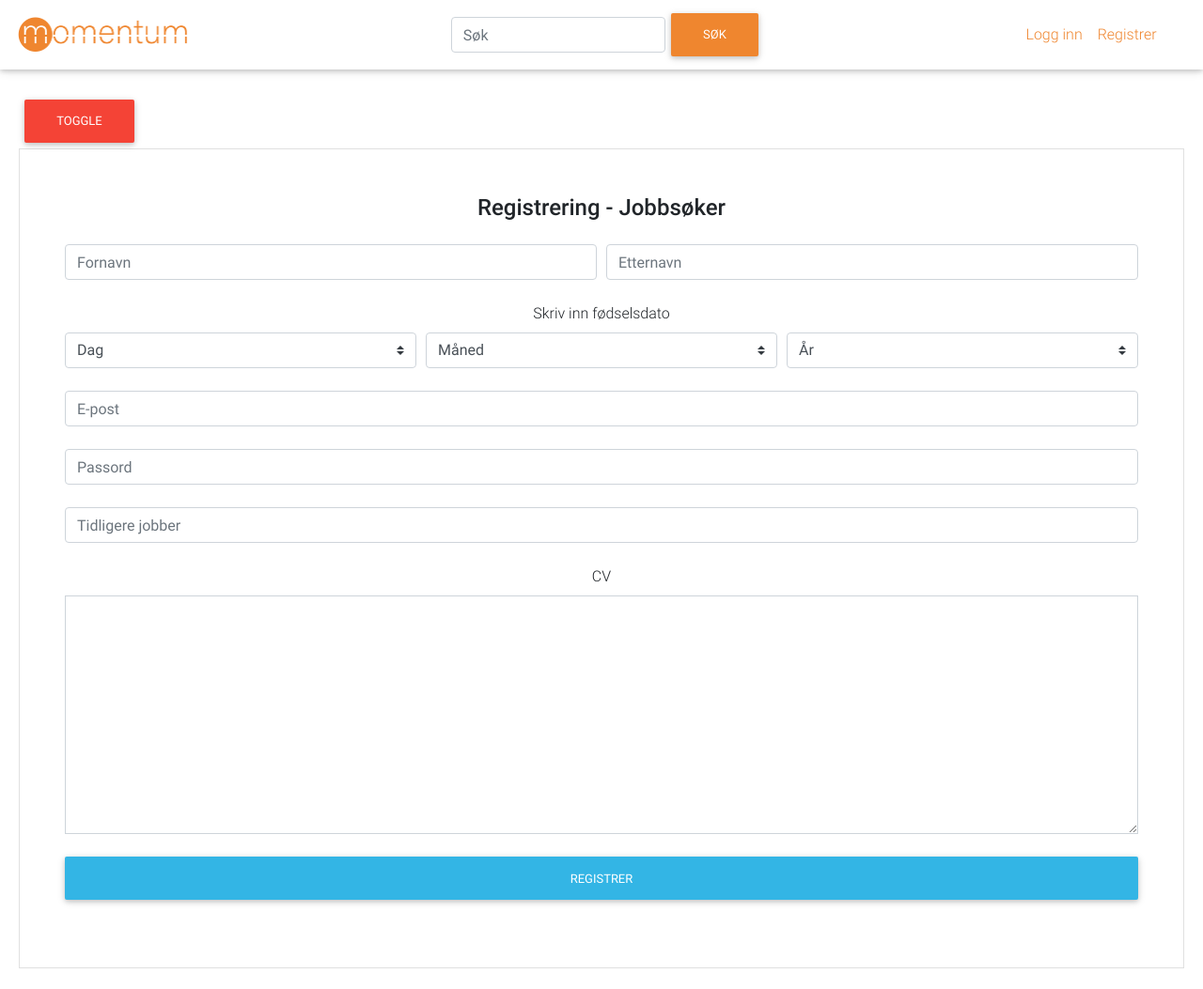
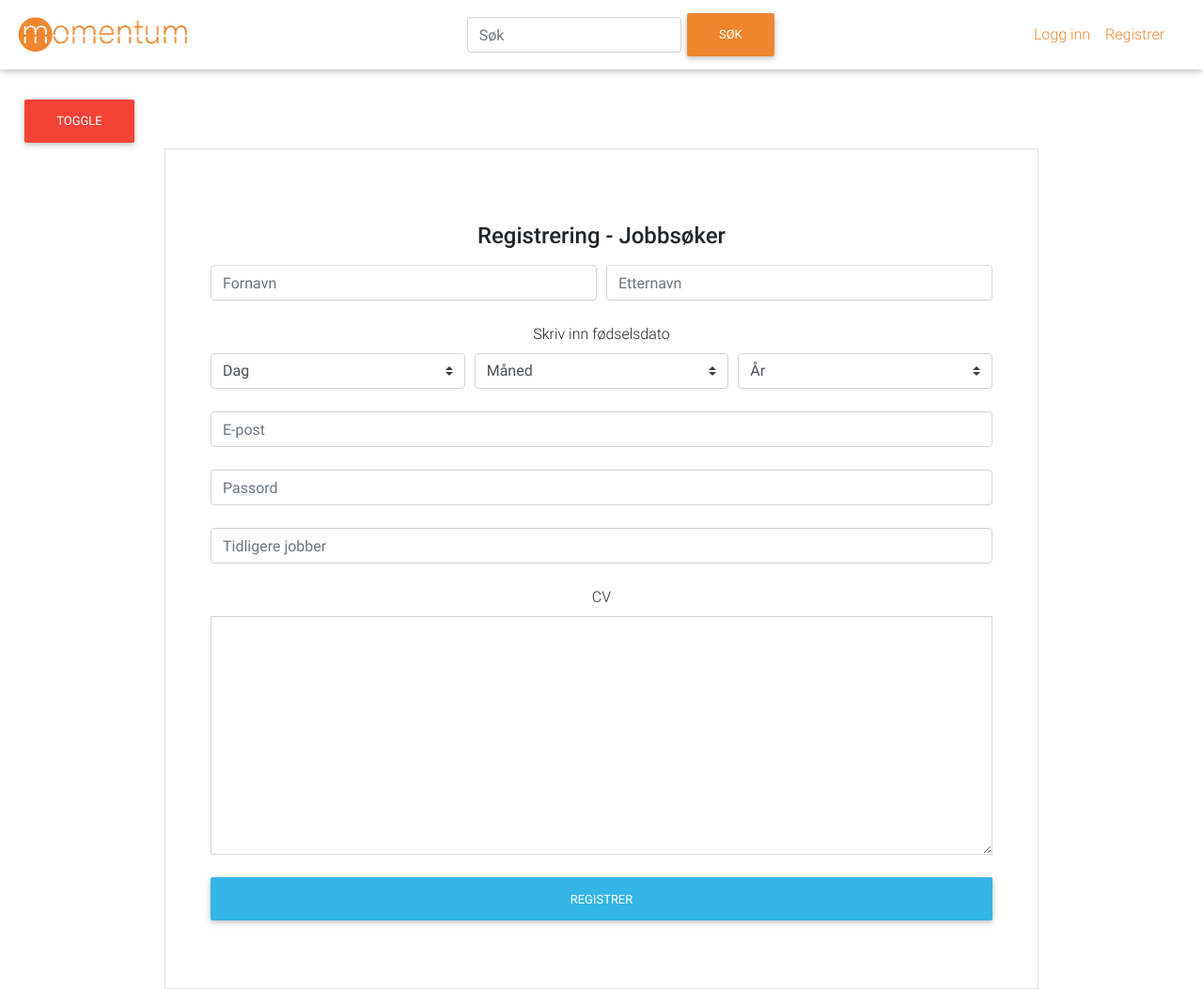
Before and after one commit to NikZy/Momentum, a Flask app: page /auth/register in a window 1280 px wide. Shown: the whole page at 94% size. Before the commit the page ends 1031 px from the top, so only its background shows below. Run offline with Flask 2, Linux system fonts and the light colour scheme; some libraries are stand-ins or nearby versions.

Commit message:
Fikset litt på registrerign

```diff
--- a/src/flaskr/auth.py
+++ b/src/flaskr/auth.py
@@ -26,11 +26,11 @@ def register():
             password = request.form['password']
 
             if(not name or not email or not password):
-                error = 'mangler obligatoriske felter'
+                error = 'Mangler obligatoriske felter'
 
             #TODO må sjekke om bruker finnes i startups også
             elif (db.session.query(models.Jobbsøker).filter_by(email=email).one_or_none()):
-                error = 'bruker finnes fra før'
+                error = 'Bruker finnes fra før'
 
             if (error is None):
                 user = models.Jobbsøker(name=name, email=email)
@@ -38,9 +38,29 @@ def register():
 
                 db.session.add(user)
                 db.session.commit()
+                return redirect(url_for('index')) # TODO endre rediregt til login siden
 
+            flash(error) # viser error i frontend
+        elif (type == 'startup'):
+            name = request.form['name']
+            email = request.form['email']
+            password = request.form['password']
+
+            if(not name or not email or not password):
+                error = 'Mangler obligatoriske felter'
+
+            #TODO må sjekke om bruker finnes i startups også
+            elif (db.session.query(models.Jobbsøker).filter_by(email=email).one_or_none()):
+                error = 'Bedrift finnes fra før'
+
+            if (error is None):
+                user = models.Jobbsøker(name=name, email=email)
+                models.set_password(user, password)
+
+                db.session.add(user)
+                db.session.commit()
                 return redirect(url_for('index')) # TODO endre rediregt til login siden
-            flash(error) # viser error i frontend
+
         flash(error)
 
     return render_template('auth/register.html')
--- a/src/flaskr/static/css/style.css
+++ b/src/flaskr/static/css/style.css
@@ -14,3 +14,8 @@ main {
 .someHeader {
     height: 75px;
 }
+
+form {
+    max-width: 75%;
+    margin: auto;
+}
--- a/src/flaskr/templates/auth/register.html
+++ b/src/flaskr/templates/auth/register.html
@@ -6,14 +6,15 @@
 
 <div id="app" style="position: relative; margin-top: 74px;">
     <button class="btn red" v-on:click=toggle>toggle</button>
-    <form v-if=vise class="text-center border border-light p-5">
+    <form method="post" v-if=vise class="text-center border border-light p-5">
+        <input type="text" name="type" style="visibility:hidden;" value="jobbsøker">
 
-      <p class="h4 mb-4">Registrering - Jobbsøker</p>
+      <p class="h4 mb-3">Registrering - Jobbsøker</p>
 
       <div class="form-row mb-4">
           <div class="col">
               <!-- First name -->
-              <input type="text" id="defaultRegisterFormFirstName" class="form-control" placeholder="Fornavn">
+              <input type="text" name="name" id="defaultRegisterFormFirstName" class="form-control" placeholder="Fornavn">
           </div>
           <div class="col">
               <!-- Last name -->
@@ -22,7 +23,7 @@
       </div>
 
     <!-- Fødselsdato -->
-    <form class="text-center border border-light p-5">
+
       <label> Skriv inn fødselsdato </label>
 
         <div class="form-row mb-4">
@@ -102,10 +103,10 @@
 
 
       <!-- E-mail -->
-      <input type="brukernavn" id="epost" class="form-control mb-4" placeholder="E-post">
+      <input type="email" name="email" id="epost" class="form-control mb-4" placeholder="E-post">
 
       <!-- Password -->
-      <input type="passord" id="passord" class="form-control" placeholder="Passord" aria-describedby="defaultRegisterFormPasswordHelpBlock">
+      <input type="password" name="password" id="passord" class="form-control" placeholder="Passord" aria-describedby="defaultRegisterFormPasswordHelpBlock">
       <small id="defaultRegisterFormPasswordHelpBlock" class="form-text text-muted mb-4">
       </small>
 
@@ -138,10 +139,9 @@
       <button class="btn btn-info my-4 btn-block" type="submit">Registrer</button>
 
     </form>
-    </form>
 
     <form v-else class="text-center border border-light p-5">
-
+        <input type="text" name="type" style="visibility:hidden;" value="startup">
       <p class="h4 mb-4">Registrering - Startup</p>
 
       <div class="form-row mb-4">
@@ -152,7 +152,6 @@
       </div>
 
     <!-- Fødselsdato -->
-    <form class="text-center border border-light p-5">
       <label> Oppstartsdato </label>
 
         <div class="form-row mb-4">
@@ -226,25 +225,18 @@
                     <option value="7">1994</option>
                     <option value="8">1993</option>
                     <option value="9">1992</option>
-block
-block     </select>
-block
-block/div>
-block
-block>
-block
-block
+            </div>
+        </div>
 
       <!-- E-mail -->
-      <input type="email" id="epost" class="form-control mb-4" placeholder="E-post">
+      <input type="email" id="email" name="email" class="form-control mb-4" placeholder="E-post">
 
-      <input onclick="change()" type="button" value="Open Curtain" id=myButton1"></input>
 
       <!-- Type -->
       <input style="visibility: hidden;" id="type" value="startup">
 
       <!-- Password -->
-      <input type="password" id="passord" class="form-control" placeholder="Passord" aria-describedby="defaultRegisterFormPasswordHelpBlock">
+      <input type="password" id="password" class="form-control" placeholder="Passord" aria-describedby="defaultRegisterFormPasswordHelpBlock">
       <small id="defaultRegisterFormPasswordHelpBlock" class="form-text text-muted mb-4">
       </small>
 
@@ -275,7 +267,6 @@ block
       <!-- Sign up button -->
       <button class="btn btn-info my-4 btn-block" type="submit">Registrer</button>
 
-    </form>
     </form>
 
 </div>
--- a/src/flaskr/templates/index.html
+++ b/src/flaskr/templates/index.html
@@ -70,7 +70,8 @@
 
   <!--Viser alle eventuelle error meldinger!-->
   {% for message in get_flashed_messages() %}
-    <div class="flash">{{ message }}</div>
+  <div id="alertMess" class="alert alert-primary" role="alert"><h4>{{ message }}</h4></div>
+  <!-- <div class="flash">{{ message }}</div> -->
   {% endfor %}
   <main>
     {% block main%}{% endblock %}
```
Also changed, not shown: src/flaskr/models.py (+9 -0 lines), src/flaskr/sqlite.db.
